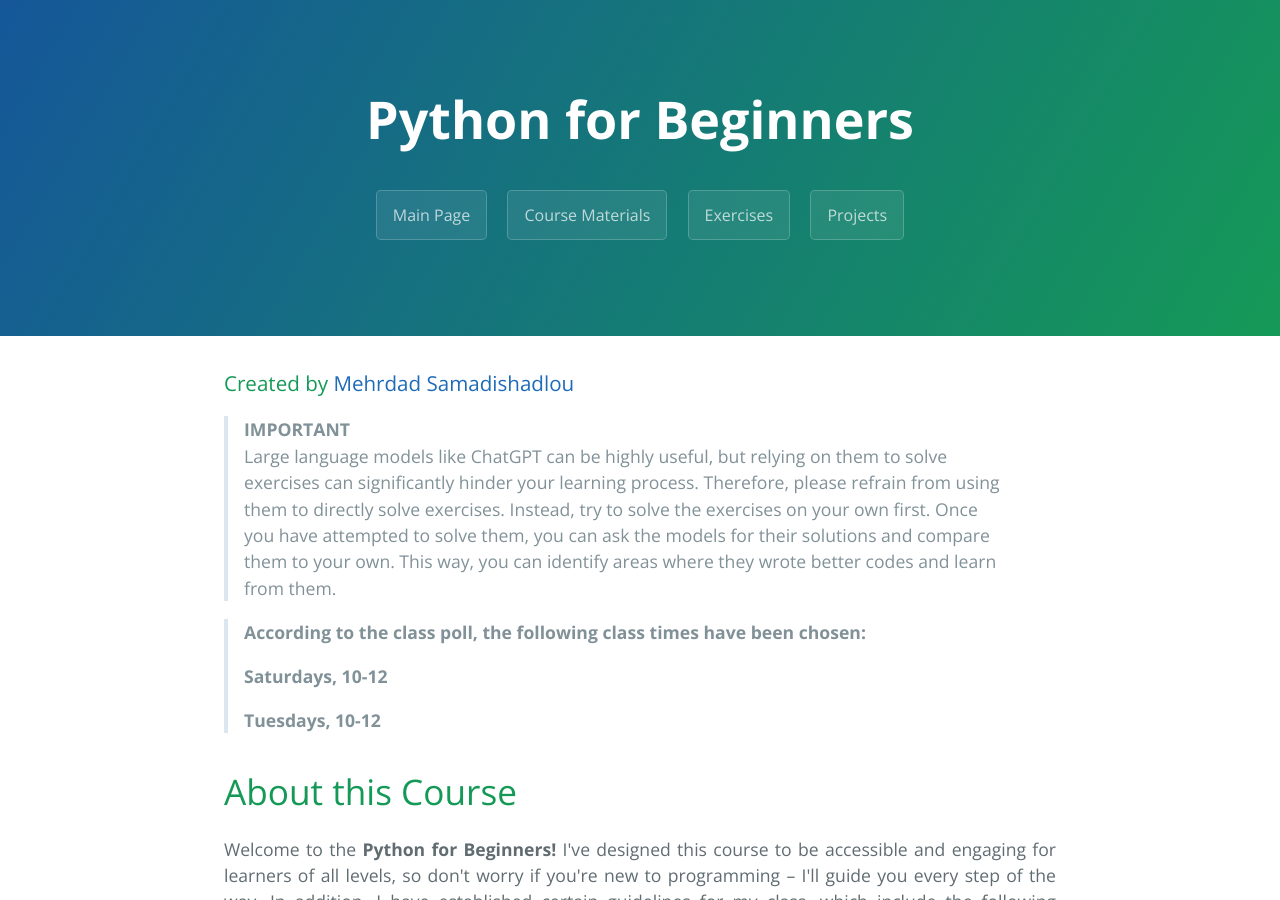
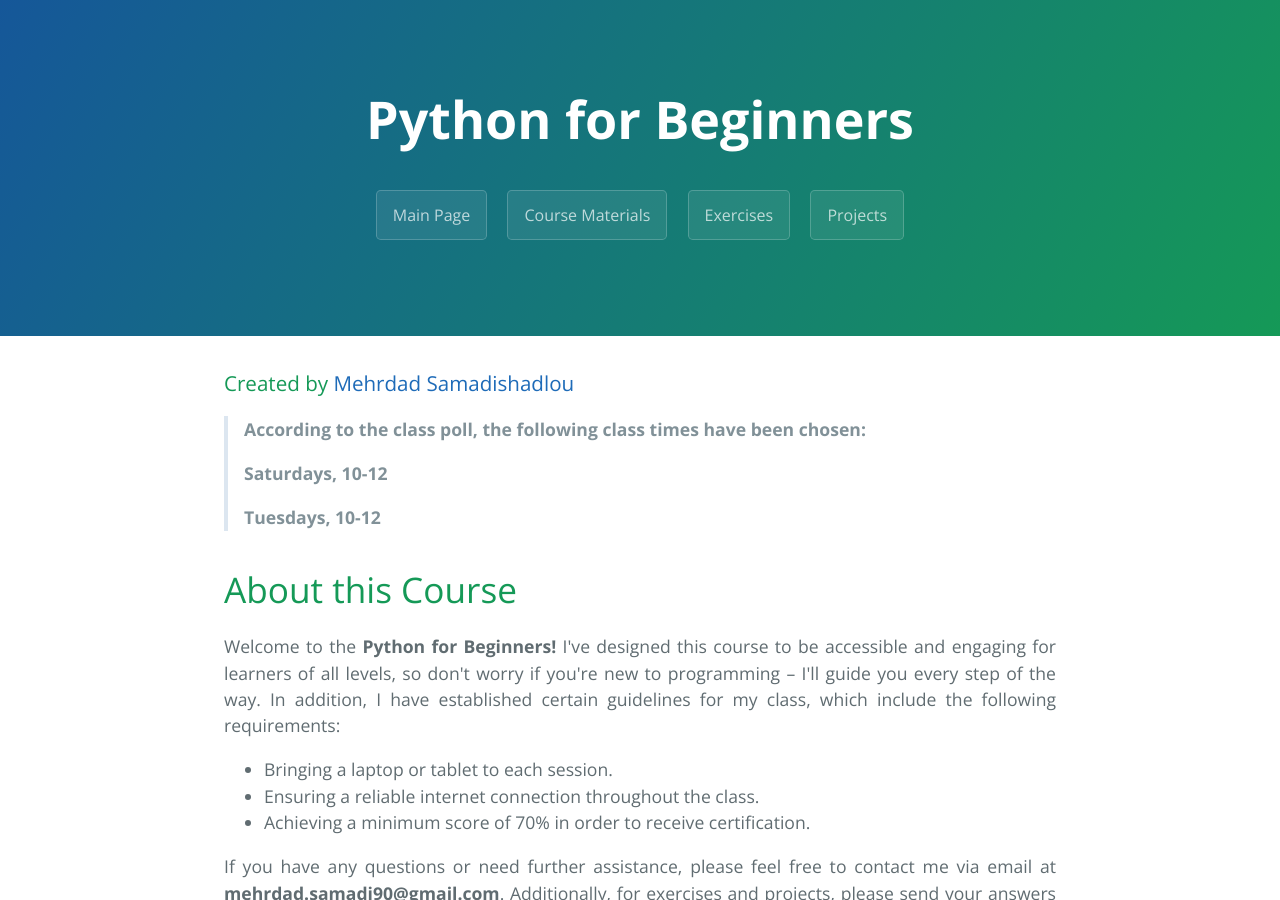
Before and after one commit to MehrdadSamadishadlou/Python_for_Beginners, a Jekyll site: the page built from index.md, in a window 1280 px wide and 900 px high. Built offline with Jekyll 4.4.1, drawn with Linux system fonts in a browser that asks for light colours.

Commit message:
Update index.md

```diff
--- a/index.md
+++ b/index.md
@@ -6,9 +6,6 @@ filename: index
 
 ### Created by <a href="https://github.com/MehrdadSamadishadlou">Mehrdad Samadishadlou</a>
 
-
-> **IMPORTANT**
-> Large language models like ChatGPT can be highly useful, but relying on them to solve exercises can significantly hinder your learning process. Therefore, please refrain from using them to directly solve exercises. Instead, try to solve the exercises on your own first. Once you have attempted to solve them, you can ask the models for their solutions and compare them to your own. This way, you can identify areas where they wrote better codes and learn from them.
 
 > **According to the class poll, the following class times have been chosen:**
 >
```
